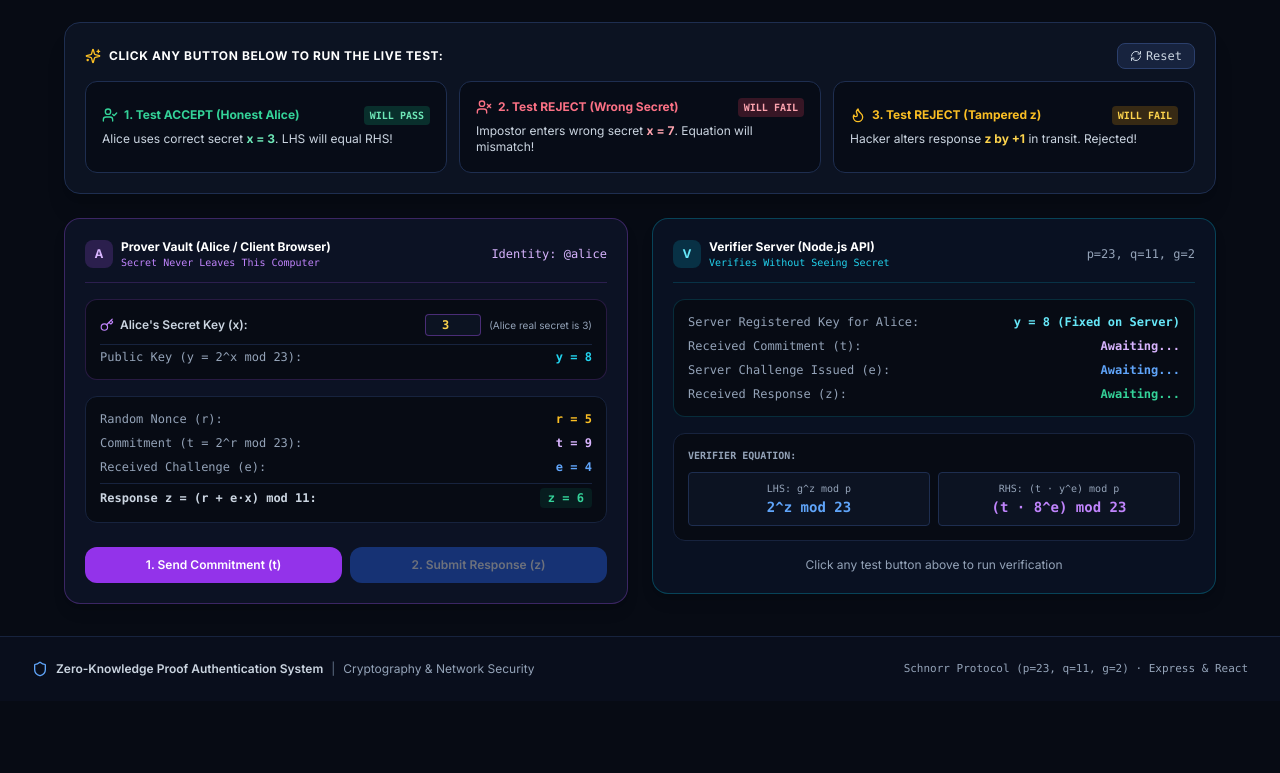
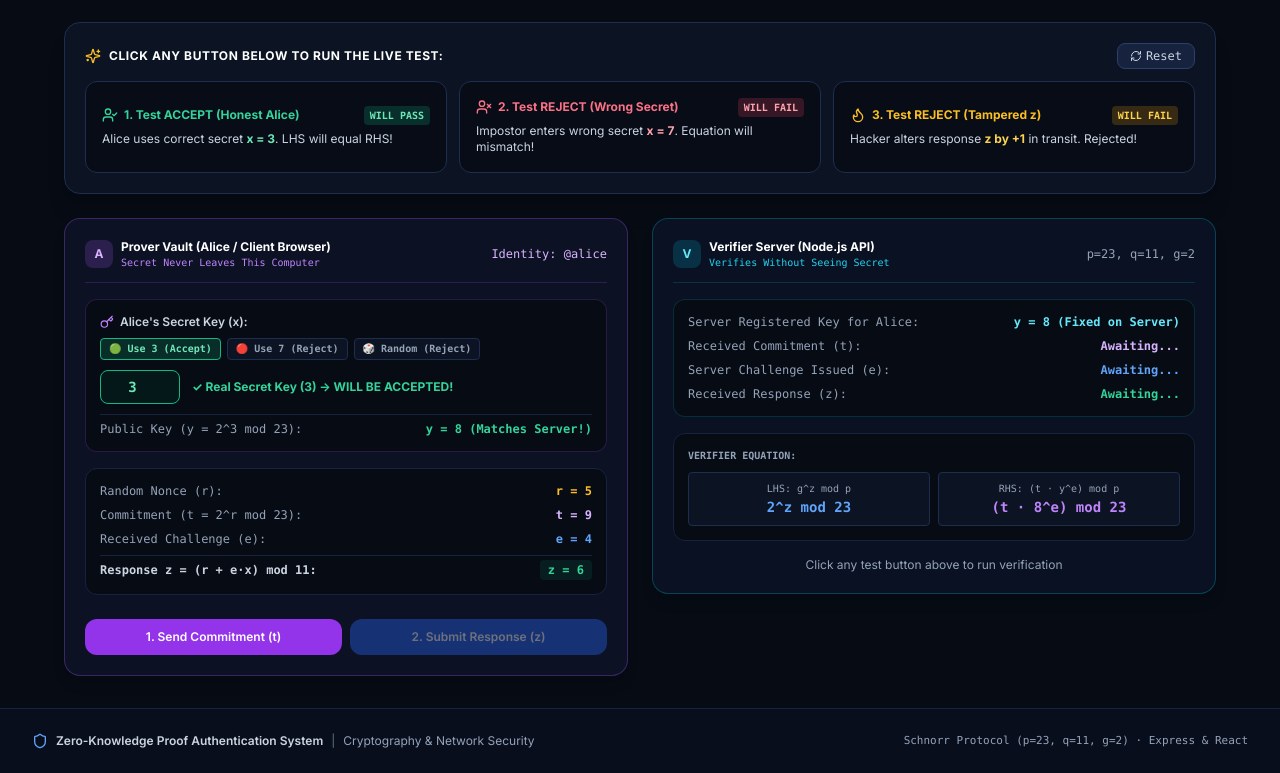
Before and after one commit to vivekchauhan2005/zero-knowledge-proof, a React (Vite) app in the folder frontend/: page / in a window 1280 px wide. Shown: the part 1085-1858 px from the top of the page. Before the commit the page ends 1786 px from the top, so only its background shows below. Built offline with nearby package versions, Linux system fonts and the light colour scheme; no server answers.

Commit message:
feat: add quick accept/reject/random buttons with clear visual status in DualConsole

```diff
--- a/frontend/src/components/DualConsoleDashboard.jsx
+++ b/frontend/src/components/DualConsoleDashboard.jsx
@@ -361,29 +361,87 @@ export default function DualConsoleDashboard({ onProofComplete }) {
             <span className="text-xs font-mono text-purple-300">Identity: @{username}</span>
           </div>
 
-          {/* Secret Display */}
-          <div className="p-3.5 rounded-xl bg-navy-950 border border-purple-500/20 space-y-2">
-            <div className="flex items-center justify-between text-xs">
+          {/* Secret Display with Clear ACCEPT/REJECT Indicators */}
+          <div className="p-3.5 rounded-xl bg-navy-950 border border-purple-500/20 space-y-2.5">
+            <div className="flex flex-wrap items-center justify-between gap-2 text-xs">
               <span className="text-slate-300 font-semibold flex items-center space-x-1.5">
                 <Key className="w-3.5 h-3.5 text-purple-400" />
                 <span>Alice's Secret Key (x):</span>
               </span>
-              <div className="flex items-center space-x-2">
+              <div className="flex items-center space-x-1.5">
+                <button
+                  type="button"
+                  onClick={() => { setSecretX(3); handleReset(); }}
+                  className={`px-2 py-0.5 rounded text-[10px] font-mono font-bold border transition cursor-pointer ${
+                    secretX === 3
+                      ? 'bg-emerald-500/20 text-emerald-300 border-emerald-500'
+                      : 'bg-navy-900 text-slate-400 border-navy-700 hover:text-white'
+                  }`}
+                >
+                  🟢 Use 3 (Accept)
+                </button>
+                <button
+                  type="button"
+                  onClick={() => { setSecretX(7); handleReset(); }}
+                  className={`px-2 py-0.5 rounded text-[10px] font-mono font-bold border transition cursor-pointer ${
+                    secretX === 7
+                      ? 'bg-rose-500/20 text-rose-300 border-rose-500'
+                      : 'bg-navy-900 text-slate-400 border-navy-700 hover:text-white'
+                  }`}
+                >
+                  🔴 Use 7 (Reject)
+                </button>
+                <button
+                  type="button"
+                  onClick={() => {
+                    const invalidPool = [1, 2, 4, 5, 6, 7, 8, 9, 10];
+                    const rand = invalidPool[Math.floor(Math.random() * invalidPool.length)];
+                    setSecretX(rand);
+                    handleReset();
+                  }}
+                  className={`px-2 py-0.5 rounded text-[10px] font-mono font-bold border transition cursor-pointer ${
+                    secretX !== 3 && secretX !== 7
+                      ? 'bg-amber-500/20 text-amber-300 border-amber-500'
+                      : 'bg-navy-900 text-slate-400 border-navy-700 hover:text-white'
+                  }`}
+                  title="Generate a random wrong secret"
+                >
+                  🎲 Random (Reject)
+                </button>
+              </div>
+            </div>
+
+            <div className="flex items-center space-x-3">
               <input
                 type="number"
                 min="1"
                 max="10"
                 value={secretX}
-                  onChange={(e) => setSecretX(parseInt(e.target.value) || 1)}
-                  className="w-14 px-2 py-0.5 rounded bg-navy-900 border border-purple-500/40 text-amber-300 font-mono font-bold text-center text-xs"
+                onChange={(e) => { setSecretX(parseInt(e.target.value) || 1); handleReset(); }}
+                className={`w-20 px-3 py-1.5 rounded-lg border font-mono font-bold text-center text-sm focus:outline-none ${
+                  secretX === 3
+                    ? 'bg-emerald-950/40 border-emerald-500 text-emerald-300'
+                    : 'bg-rose-950/40 border-rose-500 text-rose-300'
+                }`}
               />
-                <span className="text-[10px] text-slate-400">(Alice real secret is 3)</span>
+              <div className="text-xs">
+                {secretX === 3 ? (
+                  <span className="text-emerald-400 font-bold flex items-center space-x-1">
+                    <span>✓ Real Secret Key (3) → WILL BE ACCEPTED!</span>
+                  </span>
+                ) : (
+                  <span className="text-rose-400 font-bold flex items-center space-x-1">
+                    <span>✗ Wrong Key ({secretX}) → WILL BE REJECTED!</span>
+                  </span>
+                )}
               </div>
             </div>
 
-            <div className="flex items-center justify-between text-xs font-mono text-slate-400 pt-1 border-t border-navy-800">
-              <span>Public Key (y = 2^x mod 23):</span>
-              <span className="text-cyan-400 font-bold">y = {computePublicKey(BigInt(secretX)).toString()}</span>
+            <div className="flex items-center justify-between text-xs font-mono text-slate-400 pt-1.5 border-t border-navy-800">
+              <span>Public Key (y = 2^{secretX} mod 23):</span>
+              <span className={`font-bold ${secretX === 3 ? 'text-emerald-400' : 'text-rose-400'}`}>
+                y = {computePublicKey(BigInt(secretX)).toString()} {secretX === 3 ? '(Matches Server!)' : '(Does NOT Match Server!)'}
+              </span>
             </div>
           </div>
 
```
Lines whose indentation alone changed are shown as unchanged.
